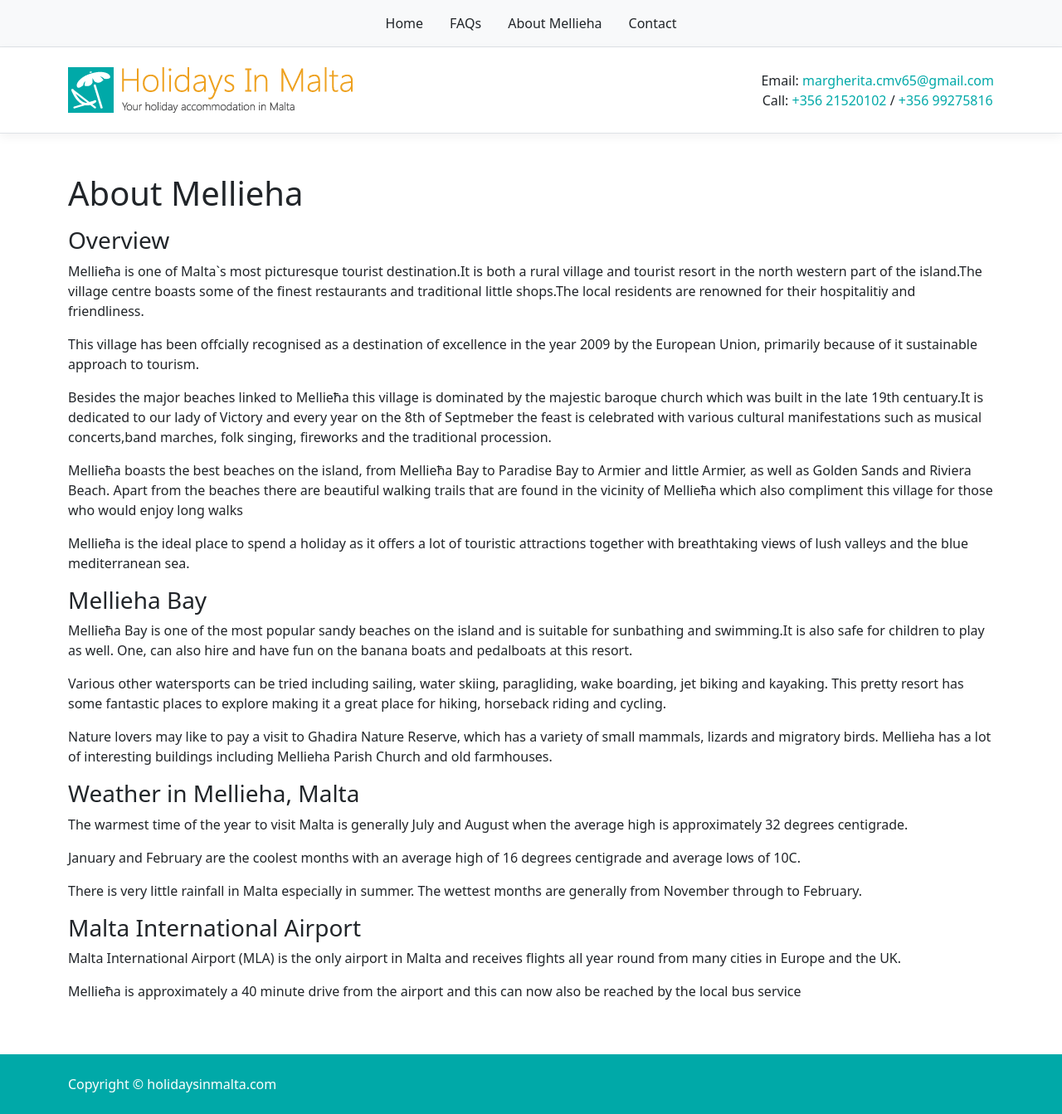
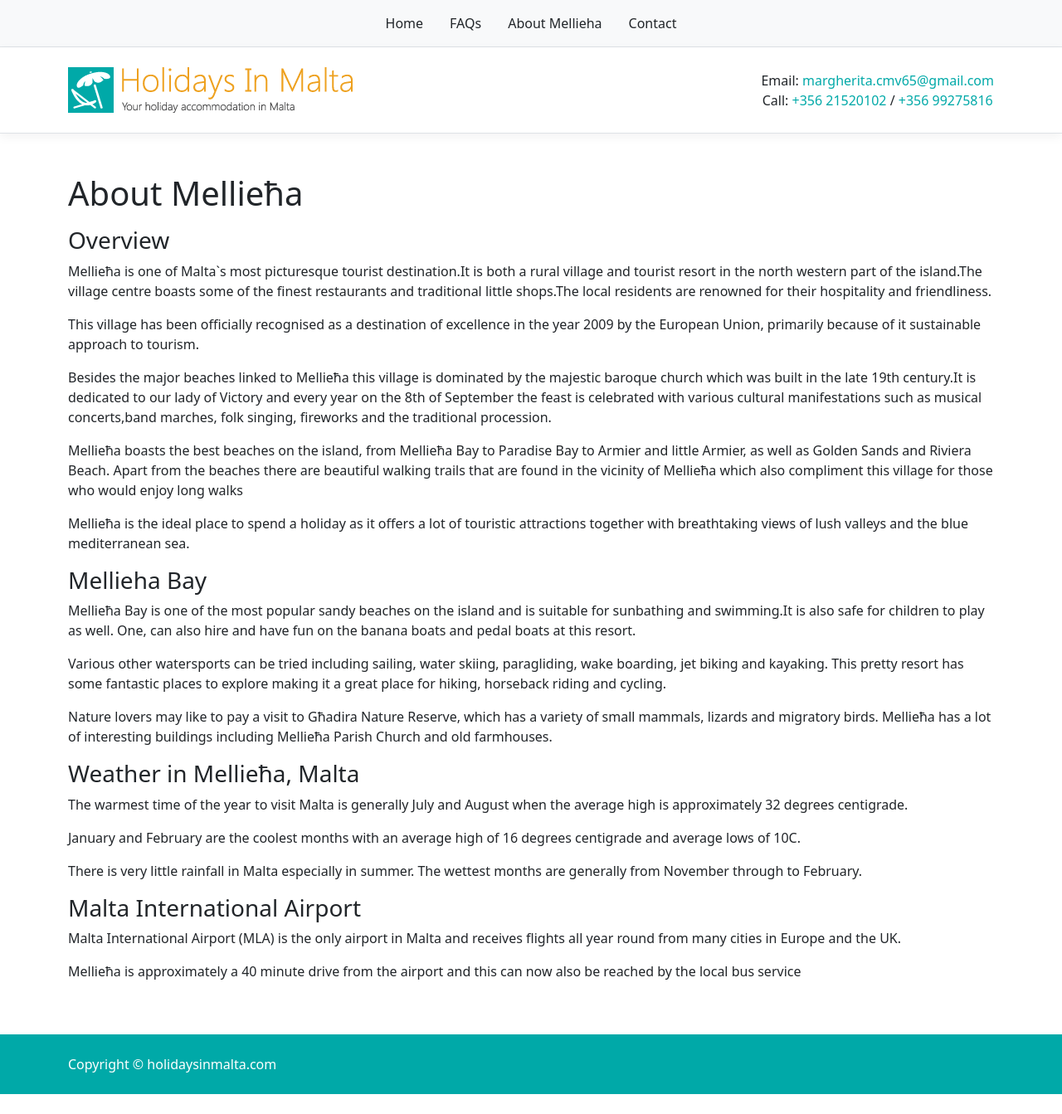
Before and after one commit to natashafenech/holidaysinmalta.com, a Jekyll site: the page built from src/about-mellieha.html, in a window 1280 px wide. Shown: the whole page at 83% size. Built offline with Jekyll 4.4.1, drawn with Linux system fonts in a browser that asks for light colours; after the commit the page ends 1319 px from its top, so only the background shows below that.

Commit message:
fixed spelling mistakes

```diff
--- a/src/about-mellieha.html
+++ b/src/about-mellieha.html
@@ -1,6 +1,6 @@
 ---
 layout: page
-title: About Mellieha
+title: About Mellieħa
 subtitle:
 ---
 
@@ -8,15 +8,15 @@ subtitle:
 <p>
     Mellieħa is one of Malta`s most picturesque tourist destination.It is both a rural village and tourist resort
     in the north western part of the island.The village centre boasts some of the finest restaurants and traditional
-    little shops.The local residents are renowned for their hospitalitiy and friendliness.
+    little shops.The local residents are renowned for their hospitality and friendliness.
 </p>
 <p>
-    This village has been offcially recognised as a destination of excellence in the year 2009 by the European Union,
+    This village has been officially recognised as a destination of excellence in the year 2009 by the European Union,
     primarily because of it sustainable approach to tourism.
 </p>
 <p>
     Besides the major beaches linked to Mellieħa this village is dominated by the majestic baroque church which was
-    built in the late 19th centuary.It is dedicated to our lady of Victory and every year on the 8th of Septmeber the
+    built in the late 19th century.It is dedicated to our lady of Victory and every year on the 8th of September the
     feast is celebrated with various cultural manifestations such as musical concerts,band marches, folk singing,
     fireworks and the traditional procession.
 </p>
@@ -34,7 +34,7 @@ subtitle:
 <p>
     Mellieħa Bay is one of the most popular sandy beaches on the island and is suitable for sunbathing and
     swimming.It is also safe for children to play as well. One, can also hire and have fun on the banana boats and
-    pedalboats at this resort.
+    pedal boats at this resort.
 </p>
 <p>
     Various other watersports can be tried including sailing, water skiing, paragliding, wake boarding, jet biking
@@ -42,10 +42,10 @@ subtitle:
     riding and cycling.
 </p>
 <p>
-    Nature lovers may like to pay a visit to Ghadira Nature Reserve, which has a variety of small mammals, lizards and
-    migratory birds. Mellieha has a lot of interesting buildings including Mellieha Parish Church and old farmhouses.
+    Nature lovers may like to pay a visit to Għadira Nature Reserve, which has a variety of small mammals, lizards and
+    migratory birds. Mellieħa has a lot of interesting buildings including Mellieħa Parish Church and old farmhouses.
 </p>
-<h3>Weather in Mellieha, Malta</h3>
+<h3>Weather in Mellieħa, Malta</h3>
 <p>
     The warmest time of the year to visit Malta is generally July and August when the average high is approximately 32
     degrees centigrade.
```
